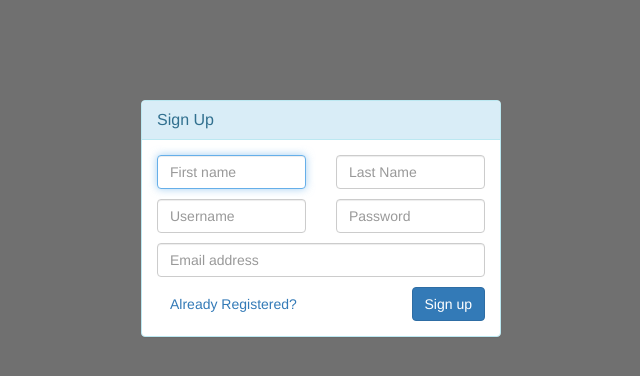
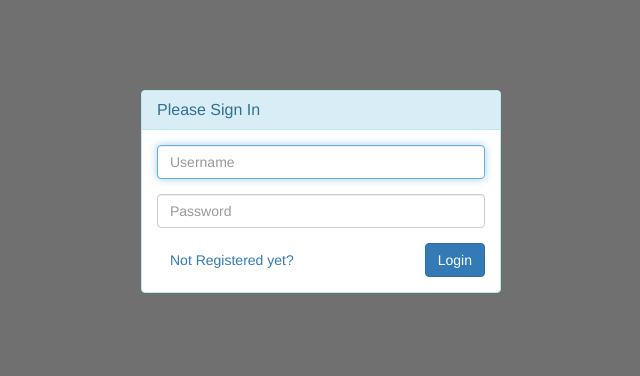
Before and after one commit to mirumer46742/school_communication_system, a Django app: page / in a window 1280 px wide. Shown: the top 376 px of the page, without its empty margins (319-959 px from the left). Run offline with Django 3.2, Linux system fonts and the light colour scheme; parts of the project's set-up code (start-up, migrations or seed data) failed here and were passed over; some libraries are stand-ins or nearby versions.

Commit message:
Changed URL on Root

```diff
--- a/smsapp/templates/smsapp/signin.html
+++ b/smsapp/templates/smsapp/signin.html
@@ -64,6 +64,7 @@
                                 </div> -->
                                 <!-- Change this to a button or input when using this as a form -->
                                 <button class="btn btn-md btn-primary pull-right" type="submit">Login</button>
+                                <a type="button" class="btn" href="{%url 'register'%}">Not Registered yet?</a>
                                 <!-- <a href="index.html" class="btn btn-md btn-primary btn-block">Login</a> -->
                             </fieldset>
                         </form>
--- a/smsapp/urls.py
+++ b/smsapp/urls.py
@@ -11,8 +11,8 @@ from smsapp.views import BulkUploadView
 
 
 urlpatterns=[
-	url(r'^$',RegisterView.as_view(),name='register'),
-	url(r'^login/$',LoginView.as_view(),name='login'),
+	url(r'^register/$',RegisterView.as_view(),name='register'),
+	url(r'^$',LoginView.as_view(),name='login'),
 	url(r'^dashboard/$', login_required(DashboardView.as_view()), name='dashboard'),
 	url(r'^send/$', login_required(SendView.as_view()), name='send'),
 	url(r'^bulk_upload/$', login_required(BulkUploadView.as_view()), name='bulk_upload'),
```
